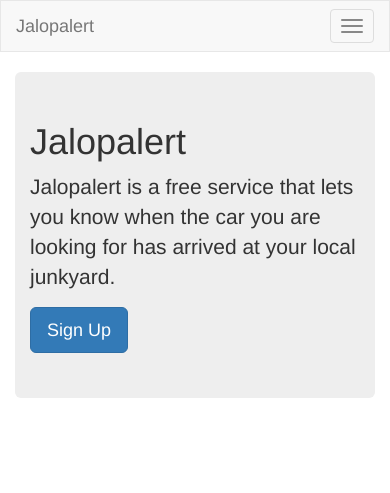
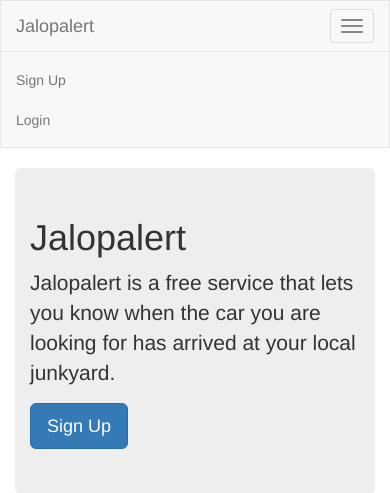
Before and after one commit to unlimitedbacon/ss5k, a Flask app: page / in a window 390 px wide, after a click on "Toggle navigation". Shown: the top 493 px of the page. Run offline with Flask 2, Linux system fonts and the light colour scheme; parts of the project's set-up code (start-up, migrations or seed data) failed here and were passed over; some libraries are stand-ins or nearby versions.

Commit message:
Fixed responsive navbar

```diff
--- a/app/templates/base.html
+++ b/app/templates/base.html
@@ -25,7 +25,7 @@
 				</button>
 				<a class="navbar-brand" href="/">Jalopalert</a>
 			</div>
-			<div class="collapse navbar-collapse" id="navbar-collapse">
+			<div class="collapse navbar-collapse" id="navbar">
 				{% if user.is_authenticated %}
 				<ul class="nav navbar-nav navbar-right">
 					<li><a href="{{ url_for('your_cars') }}">Your Cars</a></li>
```
Also changed, not shown: 1 other file.
